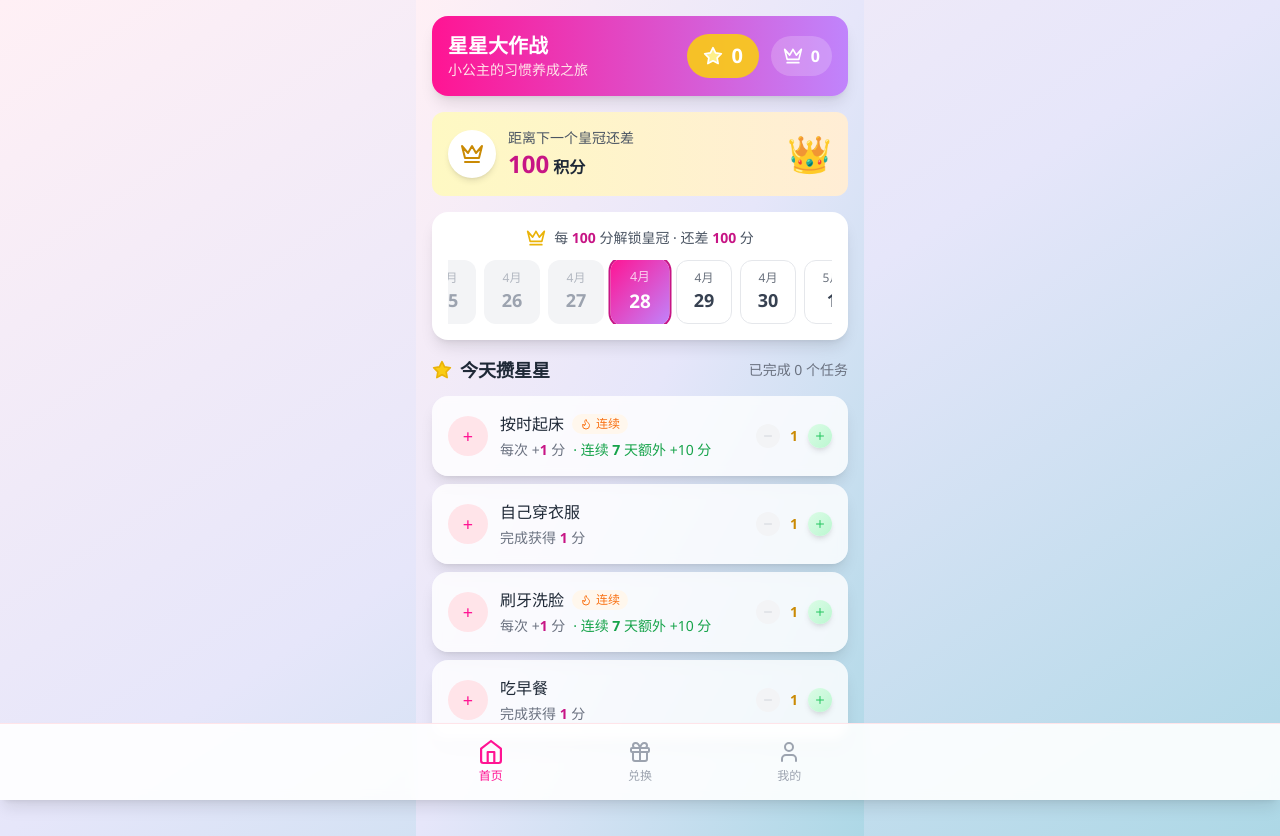
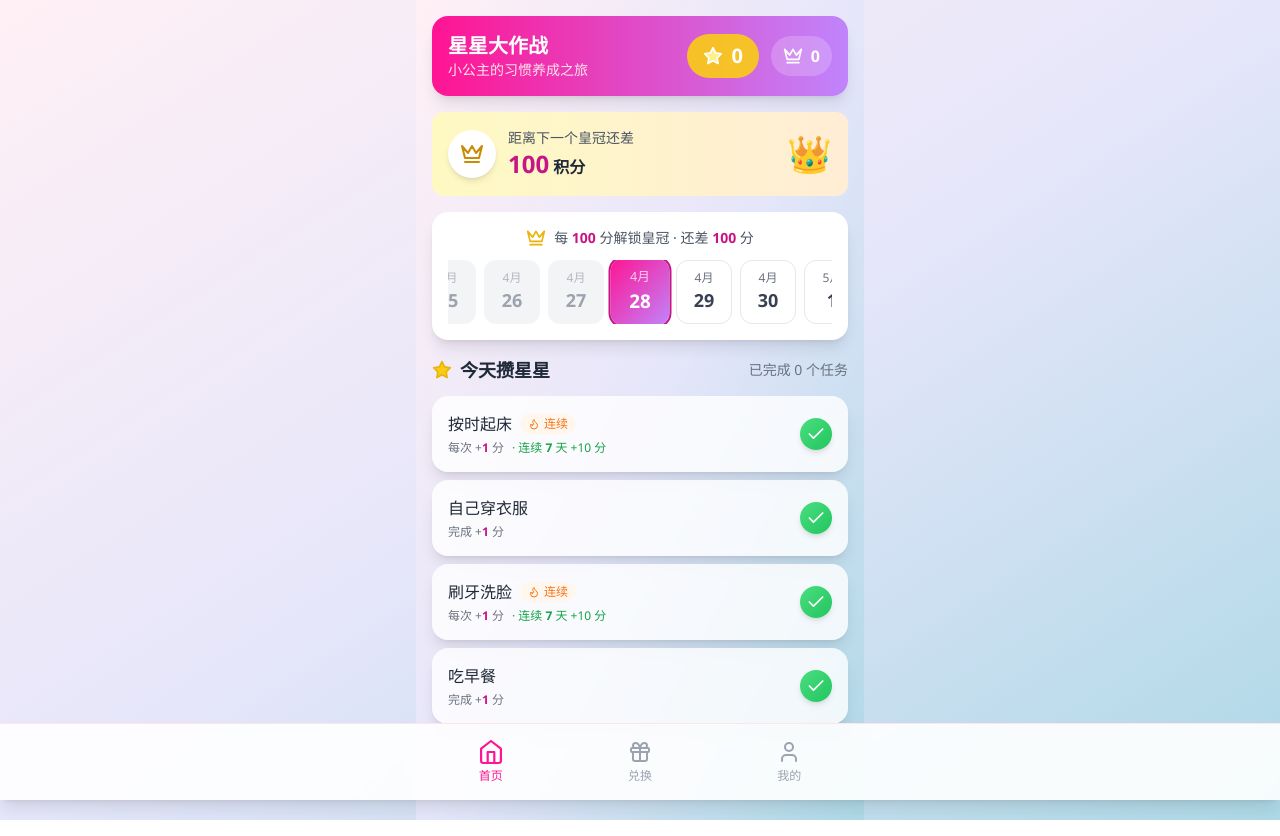
Before and after one commit to sunyi10/sparkle-stars, a React (Vite) app: page / in a window 1280 px wide. Built offline with nearby package versions, Linux system fonts and the light colour scheme.

Commit message:
refactor: 简化任务卡片，去掉前面加号，后面改为勾选按钮

```diff
--- a/src/components/TaskCard.tsx
+++ b/src/components/TaskCard.tsx
@@ -1,5 +1,5 @@
 import { useState } from 'react'
-import { Flame, CheckCircle, Edit2, Trash2, Zap, Plus, Minus } from 'lucide-react'
+import { Flame, Check, Edit2, Trash2, Zap } from 'lucide-react'
 import { cn } from '@/lib/utils'
 import type { Task } from '@/types'
 import { useTaskStore, useModeStore, useStarStore } from '@/store'
@@ -12,21 +12,14 @@
 }
 
 export function TaskCard({ task, isCompleted, continuousDays, onEdit }: TaskCardProps) {
-  const { completeTask, deleteTask } = useTaskStore()
+  const { deleteTask } = useTaskStore()
   const { isParentMode } = useModeStore()
   const { user, setStars, canAddStarsToday } = useStarStore()
   const [showAddEffect, setShowAddEffect] = useState(false)
-  const [showRemoveEffect, setShowRemoveEffect] = useState(false)
   const [showLimitWarning, setShowLimitWarning] = useState(false)
-  const [particles, setParticles] = useState<{ id: number; x: number; y: number; type: 'star' | 'plus' | 'sparkle' }[]>([])
+  const [particles, setParticles] = useState<{ id: number; x: number; y: number; type: 'star' | 'sparkle' }[]>([])
 
   const canAdd = canAddStarsToday(task.stars)
-
-  const handleComplete = () => {
-    if (!isCompleted) {
-      completeTask(task.id)
-    }
-  }
 
   const handleDelete = () => {
     if (confirm(`确定要删除任务"${task.name}"吗？`)) {
@@ -34,10 +27,10 @@
     }
   }
 
-  const createParticles = (type: 'add' | 'remove') => {
-    const newParticles: { id: number; x: number; y: number; type: 'star' | 'plus' | 'sparkle' }[] = []
+  const createParticles = () => {
+    const newParticles: { id: number; x: number; y: number; type: 'star' | 'sparkle' }[] = []
     for (let i = 0; i < 8; i++) {
-      const particleType: 'star' | 'plus' | 'sparkle' = type === 'add' ? (Math.random() > 0.5 ? 'star' : 'sparkle') : 'plus'
+      const particleType: 'star' | 'sparkle' = Math.random() > 0.5 ? 'star' : 'sparkle'
       newParticles.push({
         id: Date.now() + i,
         x: 30 + Math.random() * 40,
@@ -68,7 +61,7 @@
     const newTotalStars = user.totalStarsEarned + totalStarsToAdd
 
     setShowAddEffect(true)
-    createParticles('add')
+    createParticles()
     setTimeout(() => setShowAddEffect(false), 500)
 
     setStars(newStars, newTotalStars)
@@ -78,20 +71,6 @@
         alert(`🎉 恭喜！连续完成${continuousDays + 1}天，获得额外${bonusStars}分奖励！`)
       }, 600)
     }
-  }
-
-  const handleRemoveStars = () => {
-    if (user.currentStars <= 0) return
-
-    const starsToRemove = Math.min(task.stars, user.currentStars)
-    const newStars = user.currentStars - starsToRemove
-    const newTotalStars = Math.max(0, user.totalStarsEarned - starsToRemove)
-
-    setShowRemoveEffect(true)
-    createParticles('remove')
-    setTimeout(() => setShowRemoveEffect(false), 500)
-
-    setStars(newStars, newTotalStars)
   }
 
   const daysUntilBonus = task.isContinuous ? task.continuousDays - ((continuousDays || 0) % task.continuousDays) : 0
@@ -113,14 +92,11 @@
             left: `${particle.x}%`,
             top: `${particle.y}%`,
             animationDelay: `${Math.random() * 0.3}s`,
-            fontSize: particle.type === 'star' ? '20px' : particle.type === 'sparkle' ? '16px' : '18px'
+            fontSize: particle.type === 'star' ? '20px' : '16px'
           }}
         >
           {particle.type === 'star' && '⭐'}
           {particle.type === 'sparkle' && '✨'}
-          {particle.type === 'plus' && (
-            <span className="text-red-400 font-bold">+{task.stars}</span>
-          )}
         </div>
       ))}
 
@@ -143,130 +119,78 @@
         </div>
       )}
 
-      {showRemoveEffect && (
-        <div className="absolute inset-0 pointer-events-none overflow-hidden rounded-xl">
-          {[...Array(6)].map((_, i) => (
-            <div
-              key={i}
-              className="absolute text-red-400 font-bold text-xl animate-pulse"
-              style={{
-                left: `${25 + Math.random() * 50}%`,
-                top: `${15 + Math.random() * 50}%`,
-                animationDelay: `${i * 80}ms`,
-                animationDuration: '0.6s',
-              }}
-            >
-              -{task.stars}
-            </div>
-          ))}
-        </div>
-      )}
-
       {showLimitWarning && (
         <div className="absolute -top-2 left-1/2 transform -translate-x-1/2 bg-red-500 text-white text-xs px-3 py-1 rounded-full shadow-lg animate-bounce z-10">
           今天的星星已达上限！
         </div>
       )}
 
-      <div className="flex items-center gap-3 flex-1">
-        <button
-          onClick={handleComplete}
-          className={cn(
-            'w-10 h-10 rounded-full flex items-center justify-center transition-all duration-300',
-            isCompleted
-              ? 'bg-green-400 text-white'
-              : 'bg-pink-100 text-pink-400 hover:bg-pink-200 hover:scale-110'
-          )}
-        >
-          {isCompleted ? <CheckCircle className="w-6 h-6" /> : <span className="text-lg">+</span>}
-        </button>
-
-        <div className="flex-1">
-          <div className="flex items-center gap-2">
-            <span className="font-medium text-gray-800">{task.name}</span>
+      <div className="flex items-center gap-3 flex-1 min-w-0">
+        <div className="flex-1 min-w-0">
+          <div className="flex items-center gap-2 flex-wrap">
+            <span className="font-medium text-gray-800 truncate">{task.name}</span>
             {task.isContinuous && (
-              <span className="flex items-center gap-1 text-orange-500 text-xs bg-orange-50 px-2 py-0.5 rounded-full">
+              <span className="flex items-center gap-1 text-orange-500 text-xs bg-orange-50 px-2 py-0.5 rounded-full flex-shrink-0">
                 <Flame className="w-3 h-3" />
                 连续
               </span>
             )}
             {willGetBonus && (
-              <span className="flex items-center gap-1 text-yellow-600 text-xs bg-yellow-100 px-2 py-0.5 rounded-full animate-pulse">
+              <span className="flex items-center gap-1 text-yellow-600 text-xs bg-yellow-100 px-2 py-0.5 rounded-full animate-pulse flex-shrink-0">
                 <Zap className="w-3 h-3" />
                 即将获得奖励！
               </span>
             )}
           </div>
 
-          <div className="flex items-center gap-2 mt-1">
+          <div className="flex items-center gap-2 mt-1 flex-wrap">
             {task.isContinuous ? (
               <>
-                <span className="text-sm text-gray-500">
+                <span className="text-xs text-gray-500">
                   每次 +<span className="text-pink-500 font-bold">{task.stars}</span> 分
                 </span>
                 {continuousDays > 0 && (
-                  <span className="text-sm text-gray-500">
+                  <span className="text-xs text-gray-500">
                     · 已连续 <span className="text-orange-500 font-bold">{continuousDays}</span> 天
                   </span>
                 )}
-                <span className="text-sm text-green-600">
-                  · 连续 <span className="font-bold">{task.continuousDays}</span> 天额外 +10 分
+                <span className="text-xs text-green-600">
+                  · 连续 <span className="font-bold">{task.continuousDays}</span> 天 +10 分
                 </span>
               </>
             ) : (
-              <span className="text-sm text-gray-500">
-                完成获得 <span className="text-pink-500 font-bold">{task.stars}</span> 分
+              <span className="text-xs text-gray-500">
+                完成 +<span className="text-pink-500 font-bold">{task.stars}</span> 分
               </span>
             )}
           </div>
         </div>
       </div>
 
-      <div className="flex items-center gap-0.5 flex-shrink-0">
+      <div className="flex items-center gap-1 flex-shrink-0 ml-2">
         <button
-          onClick={handleRemoveStars}
-          disabled={user.currentStars <= 0}
+          onClick={handleAddStars}
           className={cn(
-            'w-6 h-6 rounded-full flex items-center justify-center transition-all duration-300',
-            user.currentStars > 0
-              ? 'bg-gradient-to-br from-red-100 to-red-200 text-red-500 hover:from-red-200 hover:to-red-300 hover:scale-110 active:scale-95 shadow-md'
+            'w-8 h-8 rounded-full flex items-center justify-center transition-all duration-300',
+            canAdd
+              ? 'bg-gradient-to-br from-green-400 to-green-500 text-white hover:from-green-500 hover:to-green-600 hover:scale-110 active:scale-95 shadow-md'
               : 'bg-gray-100 text-gray-300 cursor-not-allowed'
           )}
         >
-          <Minus className="w-3 h-3" />
-        </button>
-
-        <span className={cn(
-          'w-6 text-center font-bold text-sm transition-all duration-300',
-          showAddEffect ? 'text-green-500 scale-125' : 'text-yellow-600',
-          showRemoveEffect ? 'text-red-500 scale-75' : ''
-        )}>
-          {task.stars}
-        </span>
-
-        <button
-          onClick={handleAddStars}
-          className={cn(
-            'w-6 h-6 rounded-full flex items-center justify-center transition-all duration-300',
-            canAdd
-              ? 'bg-gradient-to-br from-green-100 to-green-200 text-green-500 hover:from-green-200 hover:to-green-300 hover:scale-110 active:scale-95 shadow-md'
-              : 'bg-gray-100 text-gray-300 cursor-not-allowed'
-          )}
-        >
-          <Plus className="w-3 h-3" />
+          <Check className="w-5 h-5" />
         </button>
 
         {isParentMode && (
-          <div className="flex items-center gap-0.5 ml-0.5">
+          <div className="flex items-center gap-0.5 ml-1">
             <button
               onClick={onEdit}
-              className="w-5 h-5 flex items-center justify-center text-gray-400 hover:text-pink-400 transition-colors"
+              className="w-6 h-6 flex items-center justify-center text-gray-400 hover:text-pink-400 transition-colors"
             >
               <Edit2 className="w-3 h-3" />
             </button>
             <button
               onClick={handleDelete}
-              className="w-5 h-5 flex items-center justify-center text-gray-400 hover:text-red-400 transition-colors"
+              className="w-6 h-6 flex items-center justify-center text-gray-400 hover:text-red-400 transition-colors"
             >
               <Trash2 className="w-3 h-3" />
             </button>
```
